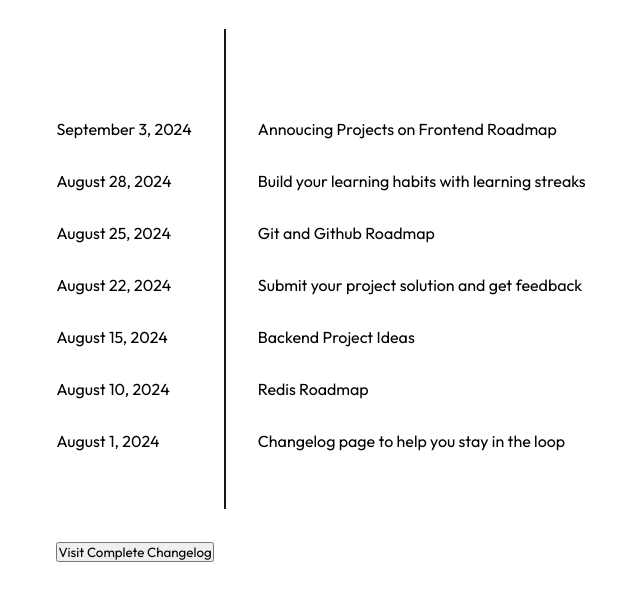
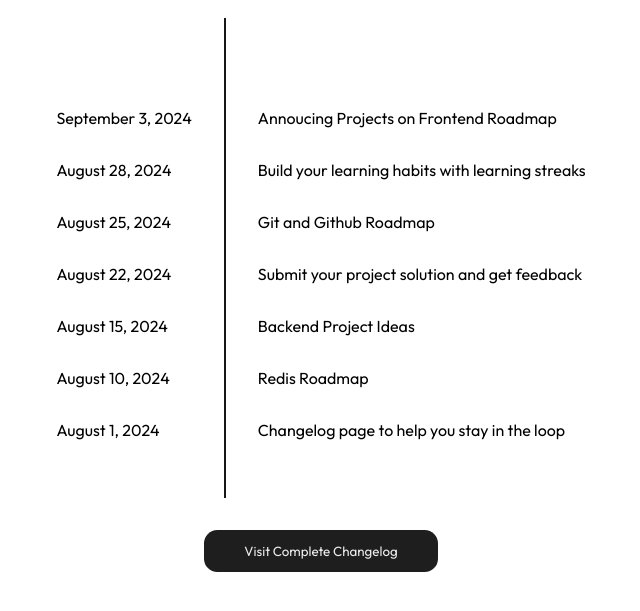
Before and after one commit to nathanmontt/RFEP-Changelog-Component, a plain HTML site: page src/index.html in a window 1280 px wide. Shown: the part 183-794 px from the top of the page, without its empty margins (319-959 px from the left). Drawn offline with Linux system fonts and the light colour scheme.

Commit message:
Modificação completa no botão

```diff
--- a/src/assets/main.css
+++ b/src/assets/main.css
@@ -18,9 +18,11 @@
     --primary: #171717;
     --secondary: #ededed;
     --tertiary: #ababab;
+    --bgBtnColot: #1E1E1E;
 
     /* Measures */
     --mainMeasure: 1em;
+    --secMainMeasure: 3em;
     --secMeasure: 2em;
     --rdMeasure: 0.5em;
     --thMeasure: 0.2em;
@@ -34,23 +36,22 @@
 
 body {
     min-height: 100vh;
-    /* border: 3px solid red; */
-    display: grid;
-    place-items: center;
+    display: flex;
+    flex-direction: column;
+    justify-content: center;
+    align-items: center;
 }
 
 /* ------------------------------------------------ */
 
 /* MAIN */
 main {
-    /* min-height: 100vh;
     display: grid;
-    place-items: center; */
+    place-items: center;
 }
 
 /* TOP */
 #changelog-top {
-    /* border: 3px solid blue; */
     padding: var(--secMeasure) 0 var(--secMeasure) 0;
 }
 
@@ -71,7 +72,6 @@ main {
 /* MIDDLE */
 #changelog-middle {
     display: flex;
-    justify-content: center;
     align-items: center;
 }
 
@@ -87,14 +87,14 @@ main {
     height: 30em;
 }
 
-.line::before, .line::after {
+/* .line::before, .line::after {
     position: absolute;
     content: '';
     top: 0;
     bottom: 0;
     right: 0;
     left: 0;
-}
+} */
 
 #changelog-middle #desc {}
 #changelog-middle #desc .container-holder-changes {}
@@ -104,7 +104,13 @@ main {
 }
 
 /* BOTTOM */
-#changelog-bottom {
-    /* margin-top: 5em; */
+#changelog-bottom {}
+
+.btn {
+    border-radius: 1em;
+    border: none;
+    padding: var(--mainMeasure) var(--secMainMeasure);
+    color: var(--secondary);
+    background-color: var(--bgBtnColot);
+    cursor: pointer;
 }
-.btn {}
```
